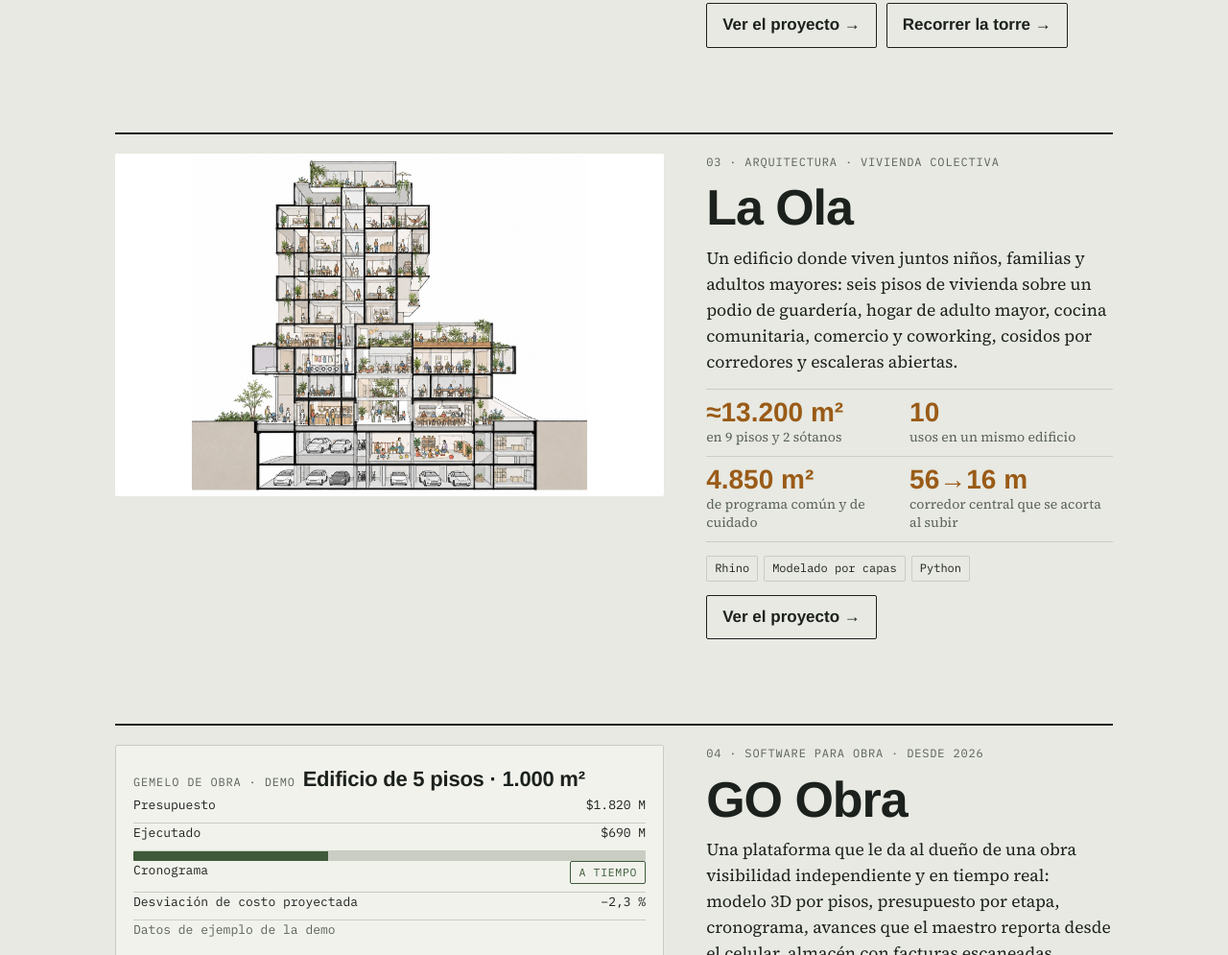
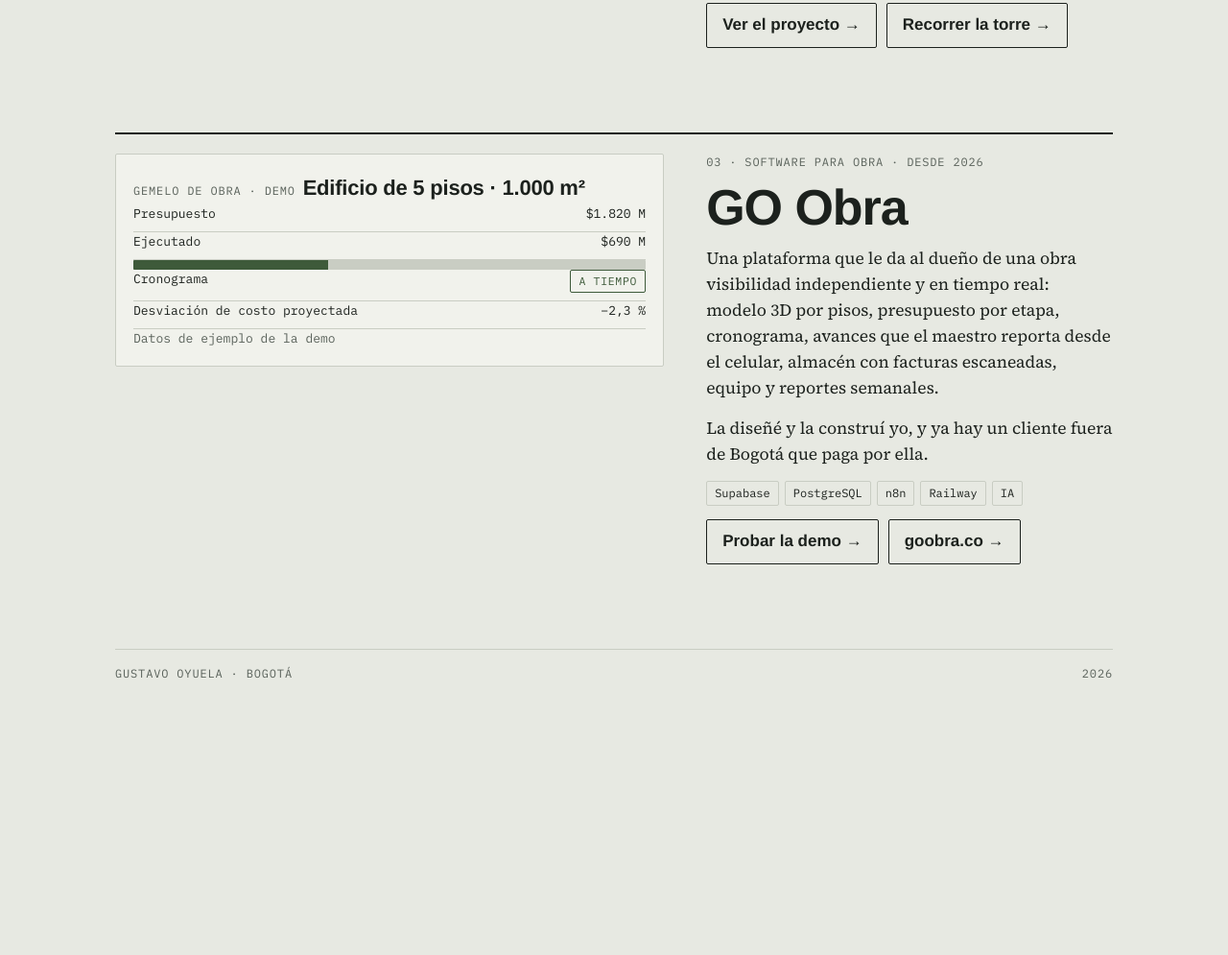
Before and after one commit to Gustavo-afkdotcom/Gustavo-afkdotcom.github.io, a plain HTML site: page index.html in a window 1280 px wide. Shown: the part 1815-2810 px from the top of the page at 96% size. After the commit the page ends 2598 px from the top, so only its background shows below. Drawn offline with Linux system fonts and the light colour scheme; a web font is replaced by a local one.

Commit message:
Retira La Ola del índice (Remolino la reemplaza)
Co-Authored-By: Claude Opus 5.5 <noreply@anthropic.com>
Claude-Session: https://claude.ai/code/session_01MheSbmKDefTn4sVPqrJfuM

```diff
--- a/index.html
+++ b/index.html
@@ -103,23 +103,6 @@ footer{border-top:1px solid var(--rule);padding-top:16px;display:flex;flex-wrap:
     </div>
   </article>
 
-  <article class="proy" id="la-ola">
-    <a class="pieza" href="la-ola/"><img src="la-ola/img/corte-habitado.jpg" alt="Corte habitado de La Ola" style="background:#fff;object-fit:contain"></a>
-    <div class="ficha">
-      <span class="rot">03 · Arquitectura · Vivienda colectiva</span>
-      <h2>La Ola</h2>
-      <p>Un edificio donde viven juntos niños, familias y adultos mayores: seis pisos de vivienda sobre un podio de guardería, hogar de adulto mayor, cocina comunitaria, comercio y coworking, cosidos por corredores y escaleras abiertas.</p>
-      <div class="datos">
-        <div><b>≈13.200 m²</b><span>en 9 pisos y 2 sótanos</span></div>
-        <div><b>10</b><span>usos en un mismo edificio</span></div>
-        <div><b>4.850 m²</b><span>de programa común y de cuidado</span></div>
-        <div><b>56→16 m</b><span>corredor central que se acorta al subir</span></div>
-      </div>
-      <div class="herr"><span>Rhino</span><span>Modelado por capas</span><span>Python</span></div>
-      <a class="ir" href="la-ola/">Ver el proyecto →</a>
-    </div>
-  </article>
-
   <article class="proy" id="go-obra">
     <a class="pieza tablero" href="https://goobradashboardrepository-production.up.railway.app/demo" target="_blank" rel="noopener" aria-label="Abrir la demo de GO Obra">
       <span class="rot">Gemelo de obra · demo</span>
@@ -132,7 +115,7 @@ footer{border-top:1px solid var(--rule);padding-top:16px;display:flex;flex-wrap:
       <span style="color:var(--muted)">Datos de ejemplo de la demo</span>
     </a>
     <div class="ficha">
-      <span class="rot">04 · Software para obra · desde 2026</span>
+      <span class="rot">03 · Software para obra · desde 2026</span>
       <h2>GO Obra</h2>
       <p>Una plataforma que le da al dueño de una obra visibilidad independiente y en tiempo real: modelo 3D por pisos, presupuesto por etapa, cronograma, avances que el maestro reporta desde el celular, almacén con facturas escaneadas, equipo y reportes semanales.</p>
       <p>La diseñé y la construí yo, y ya hay un cliente fuera de Bogotá que paga por ella.</p>
```
